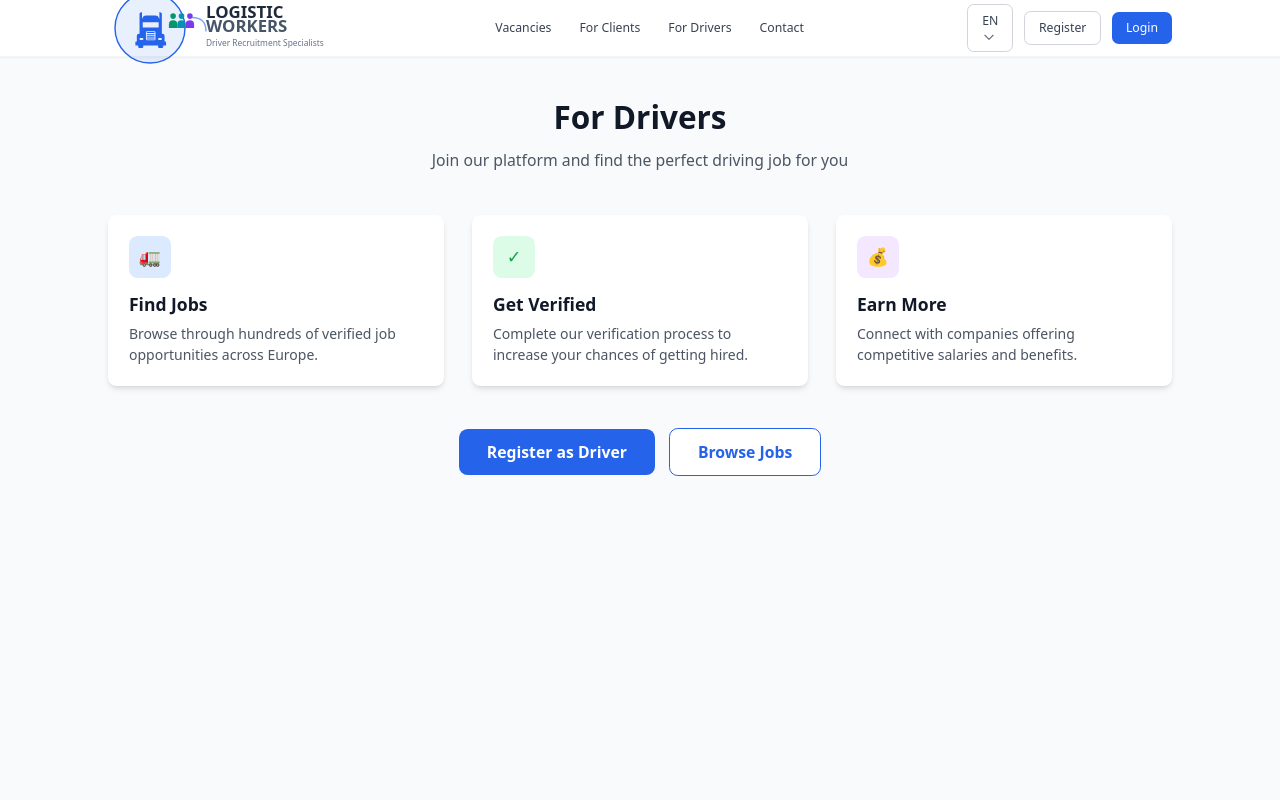
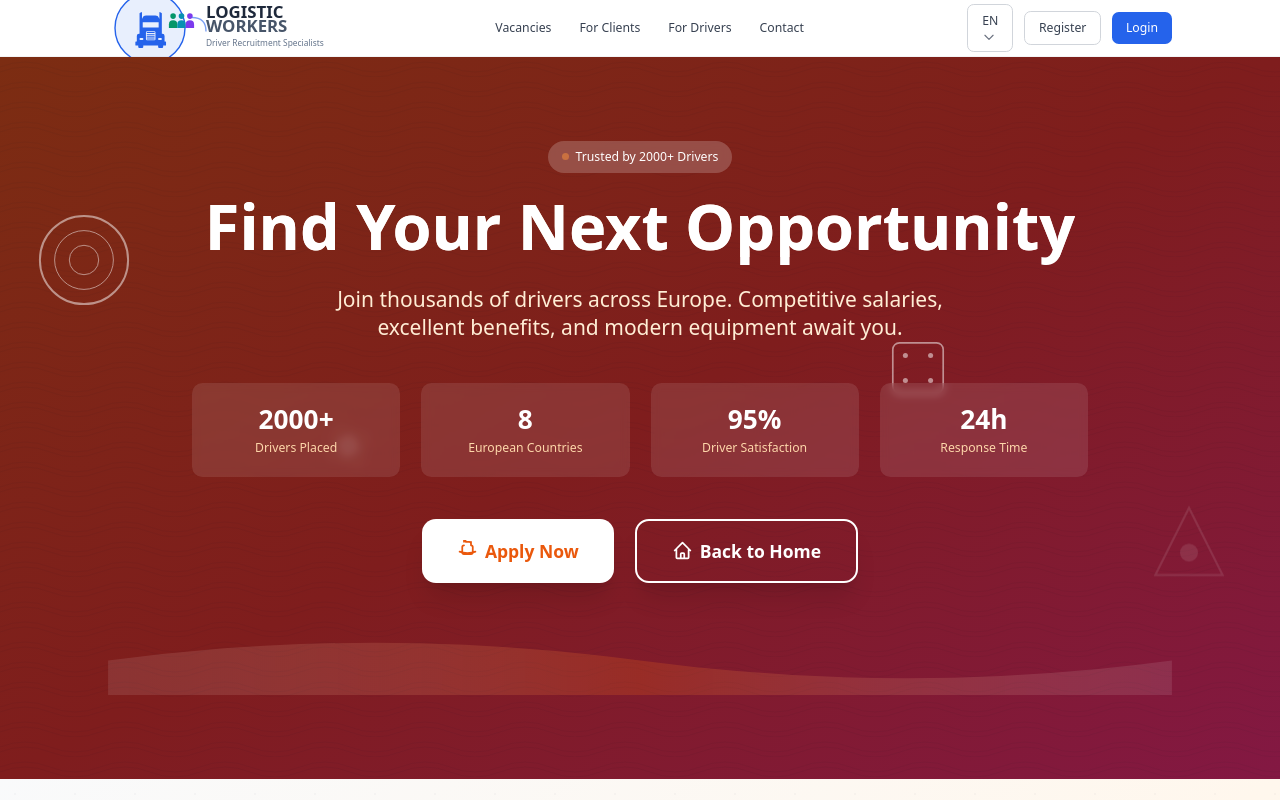
Before and after one commit to LukasJuskevicius/Logistic-workers, a React (Vite) app in the folder frontend/: page /drivers in a window 1280 px wide. Shown: the top 800 px of the page. Built offline with nearby package versions, Linux system fonts and the light colour scheme.

Commit message:
Changes made for drivers page

```diff
--- a/frontend/src/App.tsx
+++ b/frontend/src/App.tsx
@@ -8,7 +8,7 @@
 import { RegisterPage } from './pages/RegisterPage';
 import { VacanciesPage } from './pages/vacancies/VacanciesPage';
 import { ContactPage } from './pages/ContactPage';
-import { DriversPage } from './pages/DriversPage';
+import { DriversPage } from './pages/drivers';
 import { ClientsPage } from './pages/clients/ClientsPage';
 
 // Import components
--- a/frontend/src/pages/DriversPage.tsx
+++ /dev/null
@@ -1,77 +0,0 @@
-// Simple drivers page
-interface DriversPageProps {
-  onNavigate: (page: string) => void;
-}
-
-export function DriversPage({ onNavigate }: DriversPageProps) {
-  return (
-    <div className="min-h-screen bg-gray-50 py-12">
-      <div className="max-w-7xl mx-auto px-4 sm:px-6 lg:px-8">
-        <div className="text-center mb-12">
-          <h1 className="text-4xl font-bold text-gray-900 mb-4">
-            For Drivers
-          </h1>
-          <p className="text-lg text-gray-600">
-            Join our platform and find the perfect driving job for you
-          </p>
-        </div>
-
-        <div className="grid grid-cols-1 md:grid-cols-2 lg:grid-cols-3 gap-8">
-          {/* Feature 1 */}
-          <div className="bg-white p-6 rounded-lg shadow-md">
-            <div className="w-12 h-12 bg-blue-100 rounded-lg flex items-center justify-center mb-4">
-              <span className="text-blue-600 text-xl">🚛</span>
-            </div>
-            <h3 className="text-xl font-semibold text-gray-900 mb-2">
-              Find Jobs
-            </h3>
-            <p className="text-gray-600">
-              Browse through hundreds of verified job opportunities across Europe.
-            </p>
-          </div>
-
-          {/* Feature 2 */}
-          <div className="bg-white p-6 rounded-lg shadow-md">
-            <div className="w-12 h-12 bg-green-100 rounded-lg flex items-center justify-center mb-4">
-              <span className="text-green-600 text-xl">✓</span>
-            </div>
-            <h3 className="text-xl font-semibold text-gray-900 mb-2">
-              Get Verified
-            </h3>
-            <p className="text-gray-600">
-              Complete our verification process to increase your chances of getting hired.
-            </p>
-          </div>
-
-          {/* Feature 3 */}
-          <div className="bg-white p-6 rounded-lg shadow-md">
-            <div className="w-12 h-12 bg-purple-100 rounded-lg flex items-center justify-center mb-4">
-              <span className="text-purple-600 text-xl">💰</span>
-            </div>
-            <h3 className="text-xl font-semibold text-gray-900 mb-2">
-              Earn More
-            </h3>
-            <p className="text-gray-600">
-              Connect with companies offering competitive salaries and benefits.
-            </p>
-          </div>
-        </div>
-
-        <div className="text-center mt-12">
-          <button
-            onClick={() => onNavigate('register')}
-            className="bg-blue-600 text-white px-8 py-3 rounded-lg text-lg font-semibold hover:bg-blue-700 mr-4"
-          >
-            Register as Driver
-          </button>
-          <button
-            onClick={() => onNavigate('vacancies')}
-            className="bg-white text-blue-600 border border-blue-600 px-8 py-3 rounded-lg text-lg font-semibold hover:bg-blue-50"
-          >
-            Browse Jobs
-          </button>
-        </div>
-      </div>
-    </div>
-  );
-}
--- /dev/null
+++ b/frontend/src/pages/drivers/index.tsx
@@ -0,0 +1,23 @@
+import { DriversHeroSection } from './sections/DriversHeroSection';
+import { DriversBenefitsSection } from './sections/DriversBenefitsSection';
+import { DriversPositionsSection } from './sections/DriversPositionsSection';
+import { DriversRequirementsSection } from './sections/DriversRequirementsSection';
+import { DriversProcessSection } from './sections/DriversProcessSection';
+import { DriversTestimonialsSection } from './sections/DriversTestimonialsSection';
+
+interface DriversPageProps {
+  onNavigate: (page: string) => void;
+}
+
+export function DriversPage({ onNavigate }: DriversPageProps) {
+  return (
+    <div className="min-h-screen">
+      <DriversHeroSection onNavigate={onNavigate} />
+      <DriversBenefitsSection onNavigate={onNavigate} />
+      <DriversPositionsSection onNavigate={onNavigate} />
+      <DriversRequirementsSection onNavigate={onNavigate} />
+      <DriversProcessSection onNavigate={onNavigate} />
+      <DriversTestimonialsSection onNavigate={onNavigate} />
+    </div>
+  );
+}
```
